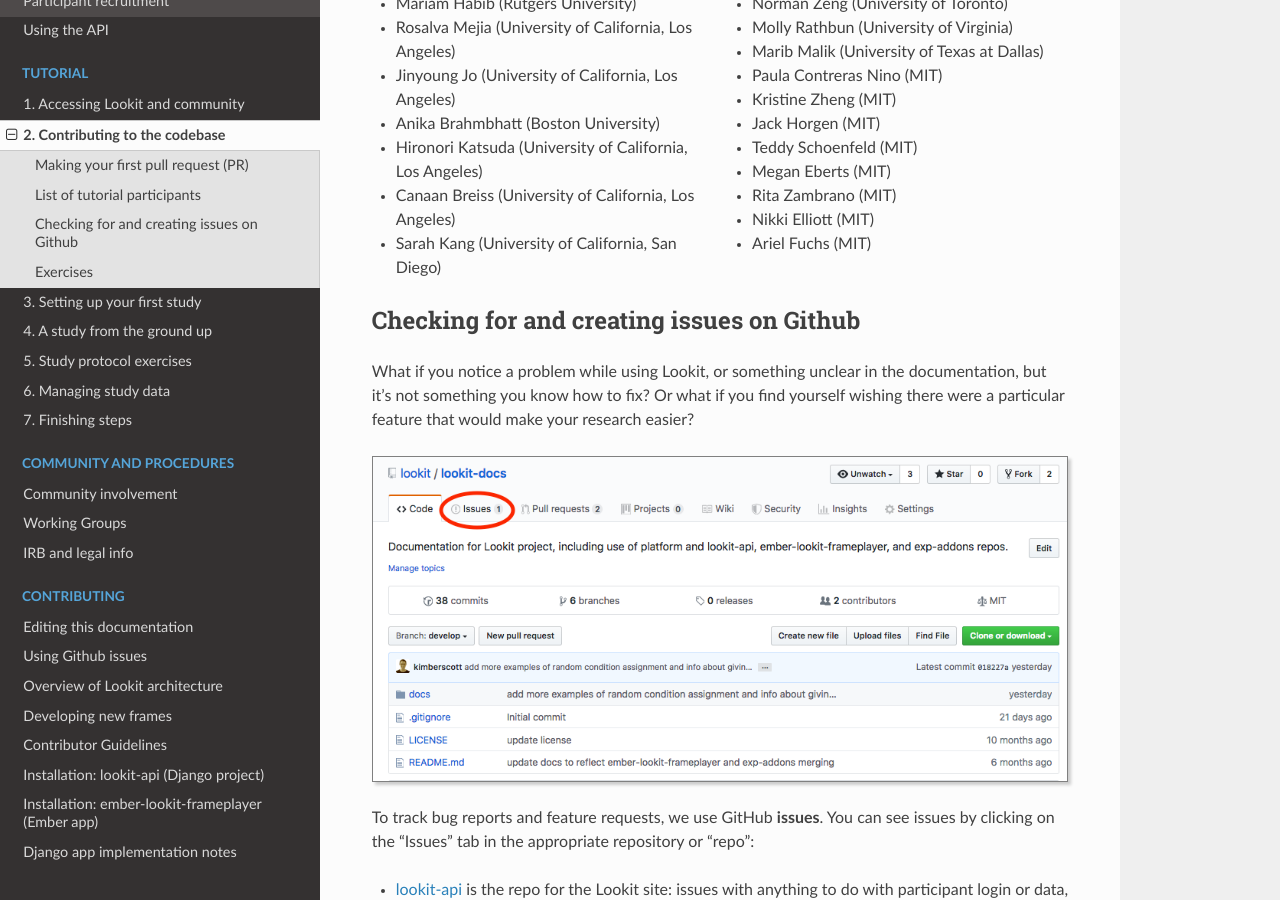
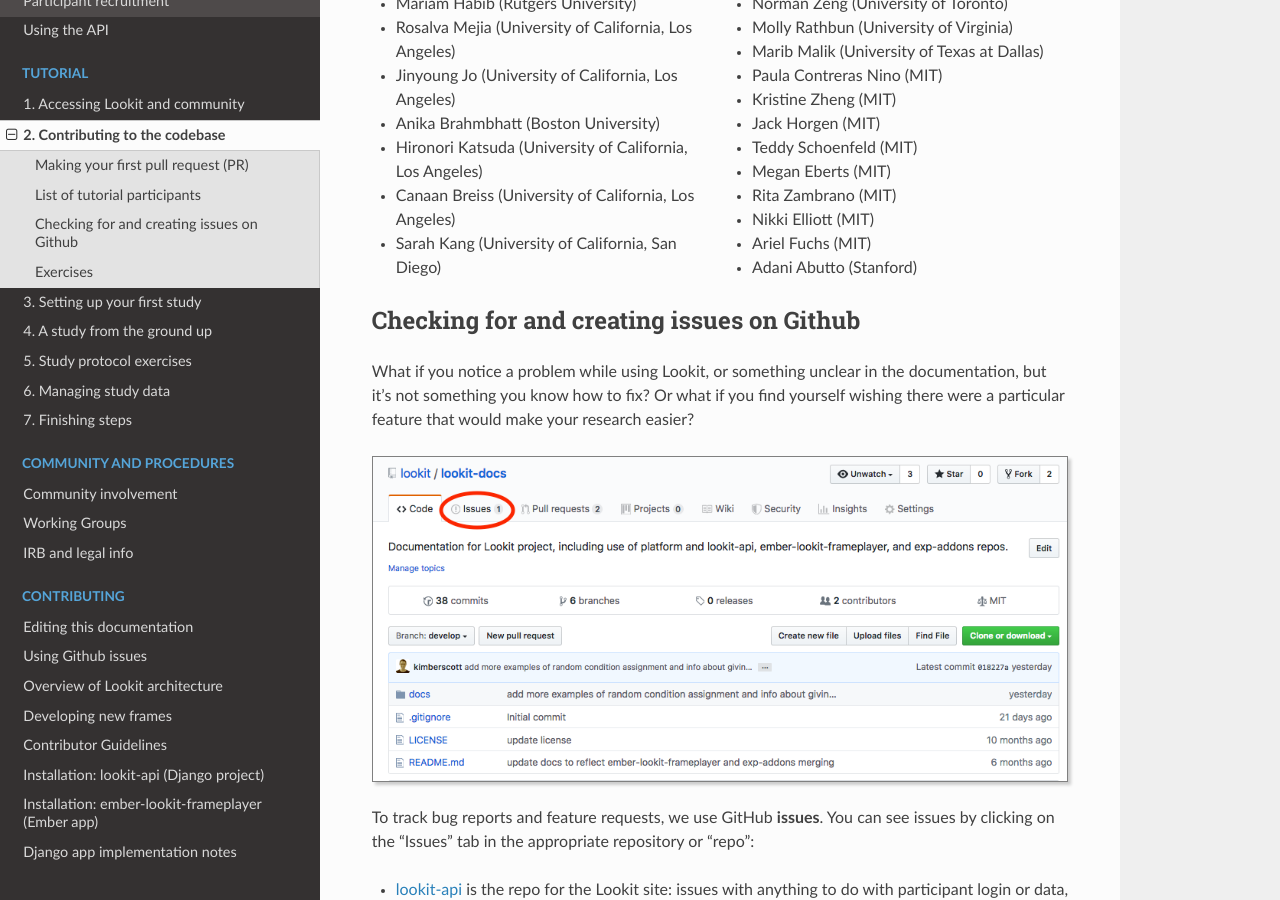
Before and after one commit to lookit/lookit-docs, a Sphinx documentation site: the page built from docs/source/tutorial-contributing.rst, in a window 1280 px wide and 900 px high, scrolled down 7545 px. Built offline with Sphinx 7.4.7 and the Read the Docs theme 2.0.0, drawn with Linux system fonts in a browser that asks for light colours.

Commit message:
Add tutorial participant to list

```diff
--- a/docs/source/tutorial-contributing.rst
+++ b/docs/source/tutorial-contributing.rst
@@ -305,6 +305,7 @@
 - Rita Zambrano (MIT)
 - Nikki Elliott (MIT)
 - Ariel Fuchs (MIT)
+- Adani Abutto (Stanford)
 
 Checking for and creating issues on Github
 -------------------------------------------
```
